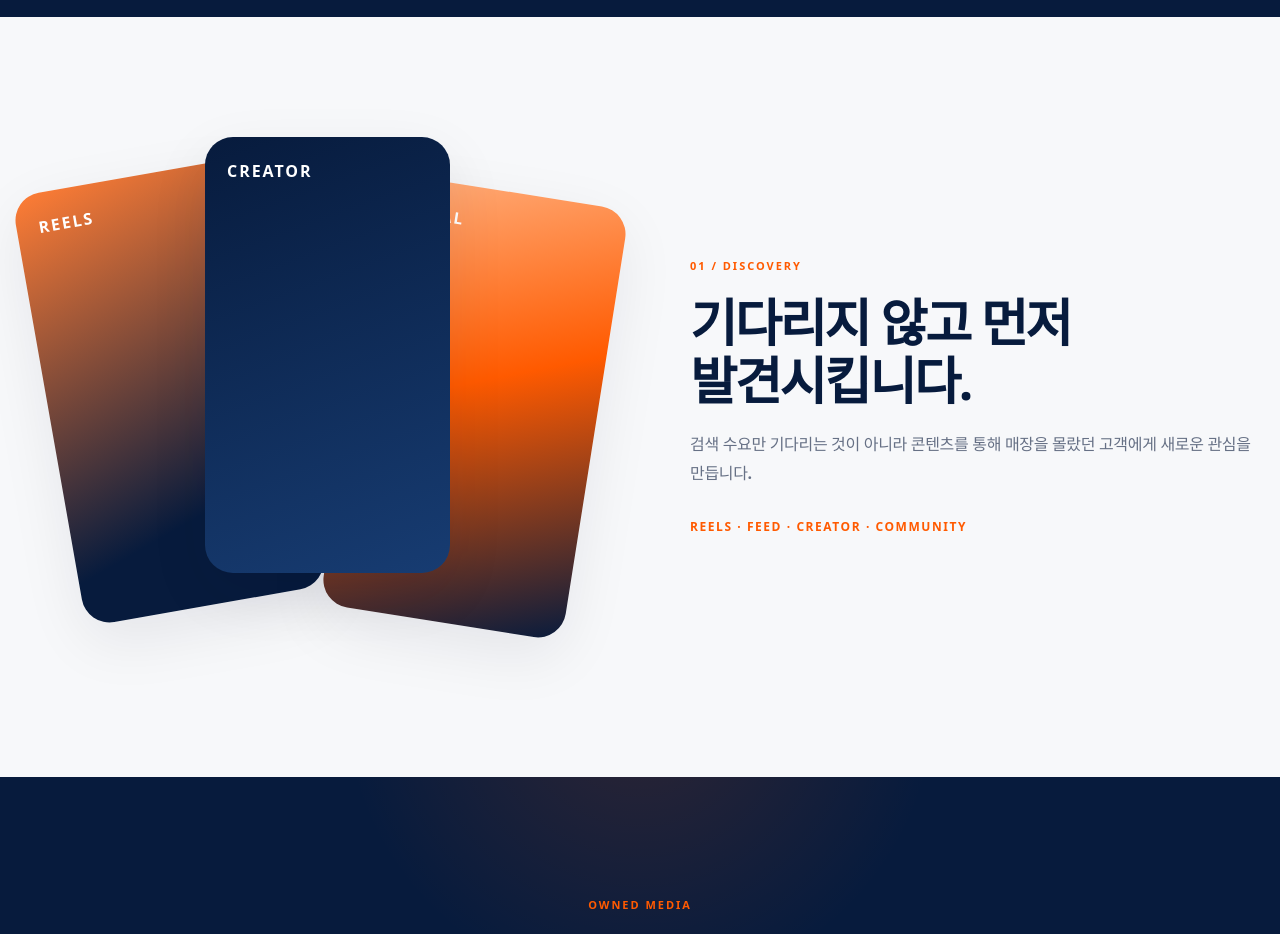
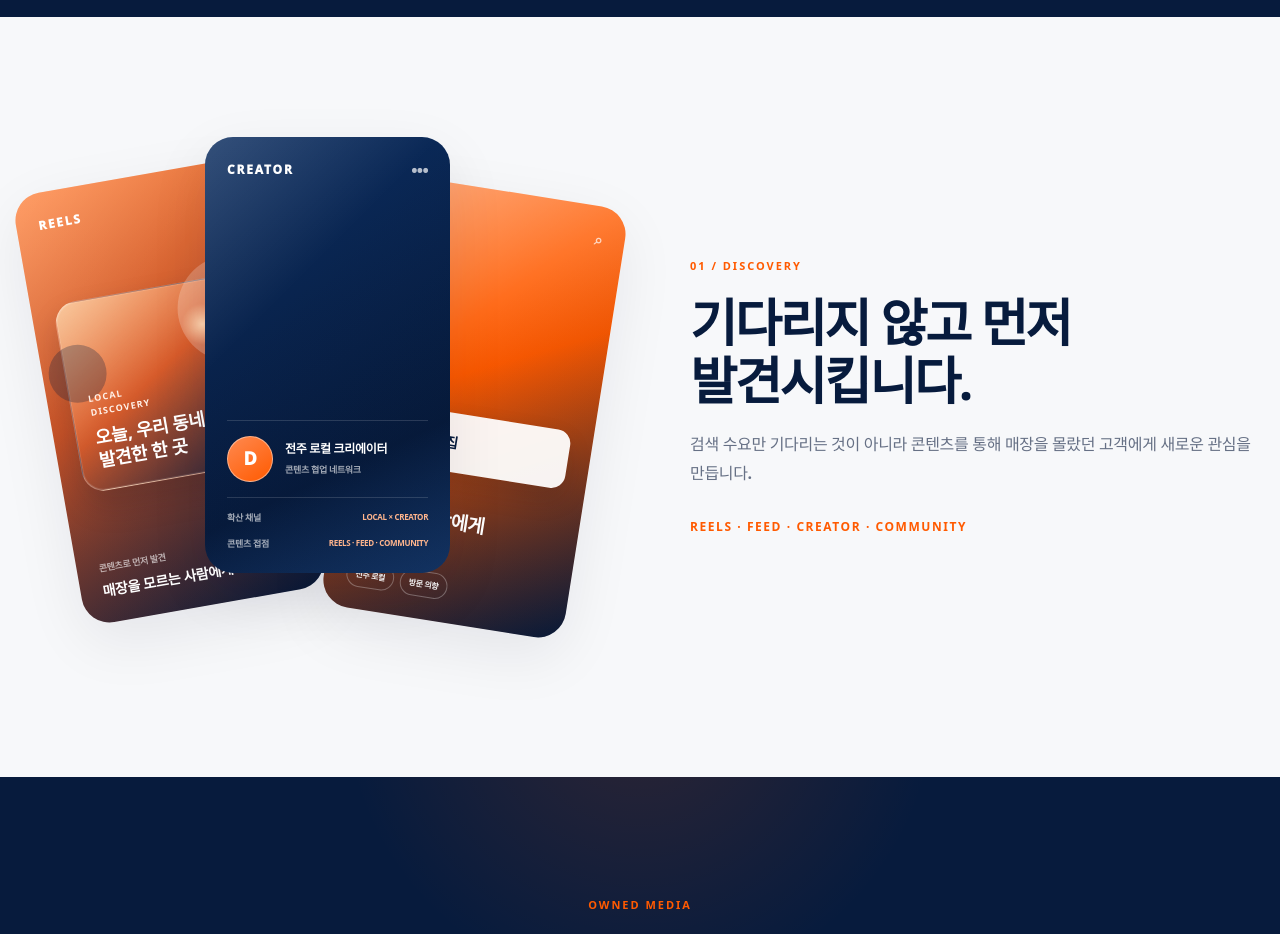
Before and after one commit to sangil92/donghaeng_company, a Next.js app: page / in a window 1280 px wide. Shown: the part 1580-2514 px from the top of the page. Built offline with nearby package versions, Linux system fonts and the light colour scheme.

Commit message:
Refine discovery section content stack

```diff
--- a/app/polish.css
+++ b/app/polish.css
@@ -253,6 +253,202 @@
 
 .search-card > p{
   margin:22px 4px 2px;
+}
+
+.reel-stack{
+  isolation:isolate;
+}
+
+.mini-reel{
+  display:flex;
+  flex-direction:column;
+  justify-content:space-between;
+  overflow:hidden;
+  padding:22px;
+  letter-spacing:-.02em;
+}
+
+.mini-reel::after{
+  content:"";
+  position:absolute;
+  inset:0;
+  pointer-events:none;
+  background:linear-gradient(135deg,rgba(255,255,255,.17),transparent 35%,rgba(3,17,39,.22));
+}
+
+.r1{background:linear-gradient(155deg,#ff8a48 0%,#c45127 45%,#071b3d 100%)}
+.r2{background:linear-gradient(155deg,#0b2d60 0%,#071b3d 72%,#173c72 100%)}
+.r3{background:linear-gradient(155deg,#ff9c65 0%,#ff5a00 43%,#071b3d 100%)}
+
+.stack-top,
+.stack-bottom,
+.creator-profile,
+.creator-line,
+.local-search,
+.local-result,
+.local-tags{
+  position:relative;
+  z-index:1;
+}
+
+.stack-top{
+  display:flex;
+  align-items:center;
+  justify-content:space-between;
+  color:#fff;
+  font-size:12px;
+  font-weight:950;
+  letter-spacing:.15em;
+}
+
+.stack-top i{
+  font-style:normal;
+  font-size:15px;
+  letter-spacing:0;
+  opacity:.7;
+}
+
+.reel-visual{
+  position:relative;
+  z-index:1;
+  display:flex;
+  min-height:192px;
+  flex-direction:column;
+  justify-content:flex-end;
+  padding:18px;
+  border:1px solid rgba(255,255,255,.3);
+  border-radius:22px;
+  background:radial-gradient(circle at 72% 23%,rgba(255,207,158,.92),transparent 10%),linear-gradient(145deg,rgba(255,224,183,.78),rgba(255,111,49,.4) 45%,rgba(7,27,61,.8));
+  box-shadow:inset 0 0 0 1px rgba(255,255,255,.12),0 16px 30px rgba(3,17,39,.18);
+}
+
+.reel-visual::before,
+.reel-visual::after{
+  content:"";
+  position:absolute;
+  border-radius:50%;
+  background:rgba(255,255,255,.22);
+}
+
+.reel-visual::before{width:106px;height:106px;right:-28px;top:-20px}
+.reel-visual::after{width:58px;height:58px;left:-17px;top:42px;background:rgba(7,27,61,.28)}
+
+.reel-visual span{
+  position:relative;
+  z-index:1;
+  color:#fff0e7;
+  font-size:9px;
+  font-weight:900;
+  letter-spacing:.13em;
+}
+
+.reel-visual b{
+  position:relative;
+  z-index:1;
+  margin-top:8px;
+  color:#fff;
+  font-size:18px;
+  line-height:1.28;
+}
+
+.stack-bottom{
+  display:grid;
+  gap:5px;
+  color:#fff;
+}
+
+.stack-bottom small,
+.creator-profile small,
+.creator-line span,
+.local-result small{
+  color:rgba(255,255,255,.62);
+  font-size:9px;
+}
+
+.stack-bottom strong{
+  font-size:14px;
+}
+
+.creator-profile{
+  display:flex;
+  align-items:center;
+  gap:12px;
+  margin-top:auto;
+  padding:15px 0;
+  border-top:1px solid rgba(255,255,255,.14);
+  border-bottom:1px solid rgba(255,255,255,.14);
+  color:#fff;
+}
+
+.creator-avatar{
+  display:grid;
+  width:46px;
+  height:46px;
+  place-items:center;
+  border:1px solid rgba(255,255,255,.45);
+  border-radius:50%;
+  background:linear-gradient(145deg,#ff8950,#ff5a00);
+  font-size:18px;
+  font-weight:950;
+}
+
+.creator-profile div{display:grid;gap:5px}
+.creator-profile strong{font-size:12px}
+
+.creator-line{
+  display:flex;
+  justify-content:space-between;
+  gap:12px;
+  padding-top:13px;
+  color:#fff;
+}
+
+.creator-line b{
+  max-width:150px;
+  color:#ffb58d;
+  font-size:8px;
+  line-height:1.4;
+  text-align:right;
+}
+
+.local-search{
+  display:flex;
+  align-items:center;
+  gap:10px;
+  margin-top:auto;
+  padding:13px 14px;
+  border-radius:14px;
+  background:rgba(255,255,255,.94);
+  color:var(--navy);
+  box-shadow:0 12px 25px rgba(3,17,39,.15);
+}
+
+.local-search span{color:var(--orange);font-size:22px}
+.local-search strong{font-size:14px}
+
+.local-result{
+  display:grid;
+  gap:7px;
+  margin-top:18px;
+  color:#fff;
+}
+
+.local-result b{font-size:19px;line-height:1.25}
+
+.local-tags{
+  display:flex;
+  flex-wrap:wrap;
+  gap:6px;
+  margin-top:16px;
+}
+
+.local-tags span{
+  padding:6px 8px;
+  border:1px solid rgba(255,255,255,.3);
+  border-radius:999px;
+  color:#fff;
+  font-size:8px;
+  font-weight:850;
 }
 
 .proof-section{
--- a/components/DiscoverySection.tsx
+++ b/components/DiscoverySection.tsx
@@ -1,3 +1,3 @@
 import { Reveal } from "./Reveal";
 import { SectionHeading } from "./SectionHeading";
-export function DiscoverySection(){return <section className="section"><div className="shell split"><Reveal className="reel-stack"><div className="mini-reel r1">REELS</div><div className="mini-reel r2">CREATOR</div><div className="mini-reel r3">LOCAL</div></Reveal><div><SectionHeading eyebrow="01 / DISCOVERY" title="기다리지 않고 먼저 발견시킵니다." body="검색 수요만 기다리는 것이 아니라 콘텐츠를 통해 매장을 몰랐던 고객에게 새로운 관심을 만듭니다."/><Reveal><p className="keyword-line">REELS · FEED · CREATOR · COMMUNITY</p></Reveal></div></div></section>}
+export function DiscoverySection(){return <section className="section"><div className="shell split"><Reveal className="reel-stack"><div className="mini-reel r1"><div className="stack-top"><span>REELS</span><i>↗</i></div><div className="reel-visual"><span>LOCAL<br/>DISCOVERY</span><b>오늘, 우리 동네에서<br/>발견한 한 곳</b></div><div className="stack-bottom"><small>콘텐츠로 먼저 발견</small><strong>매장을 모르는 사람에게</strong></div></div><div className="mini-reel r2"><div className="stack-top"><span>CREATOR</span><i>•••</i></div><div className="creator-profile"><span className="creator-avatar">D</span><div><strong>전주 로컬 크리에이터</strong><small>콘텐츠 협업 네트워크</small></div></div><div className="creator-line"><span>확산 채널</span><b>LOCAL × CREATOR</b></div><div className="creator-line"><span>콘텐츠 접점</span><b>REELS · FEED · COMMUNITY</b></div></div><div className="mini-reel r3"><div className="stack-top"><span>LOCAL</span><i>⌕</i></div><div className="local-search"><span>⌕</span><strong>전주 맛집</strong></div><div className="local-result"><small>검색 전에 만들어진 관심</small><b>더 많은 사람에게<br/>발견되도록.</b></div><div className="local-tags"><span>전주 로컬</span><span>방문 의향</span></div></div></Reveal><div><SectionHeading eyebrow="01 / DISCOVERY" title="기다리지 않고 먼저 발견시킵니다." body="검색 수요만 기다리는 것이 아니라 콘텐츠를 통해 매장을 몰랐던 고객에게 새로운 관심을 만듭니다."/><Reveal><p className="keyword-line">REELS · FEED · CREATOR · COMMUNITY</p></Reveal></div></div></section>}
```
